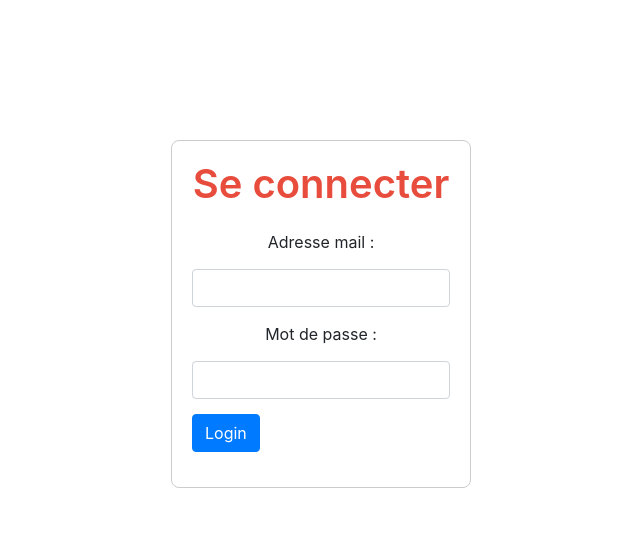
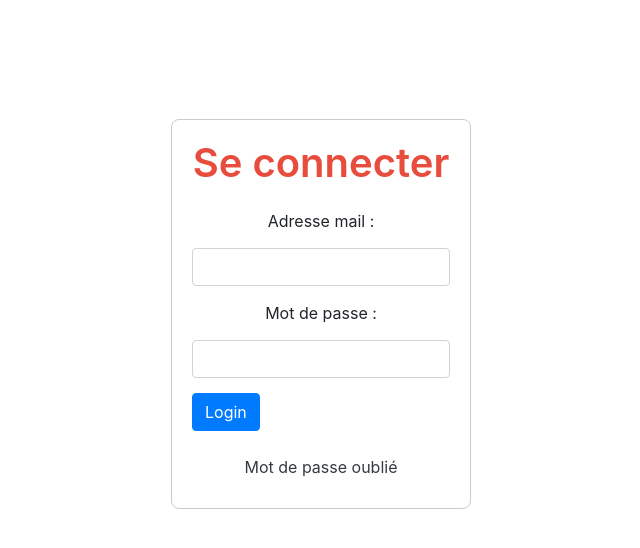
Before and after one commit to ThibaultLombart/pokeunotor, a Flask app: page /login in a window 1280 px wide. Shown: the part 126-674 px from the top of the page, without its empty margins (319-959 px from the left). Run offline with Flask 3, Linux system fonts and the light colour scheme; some libraries are stand-ins or nearby versions.

Commit message:
Mot de passe oublié

```diff
--- a/templates/login.html
+++ b/templates/login.html
@@ -62,6 +62,7 @@
             {{ form.password(class="form-control") }}
             {{ form.submit(class="btn btn-primary") }}
         </form>
+         <a class="nav-link btn text-dark" href="{{ url_for('register') }}">Mot de passe oublié</a>
 
 </div>
 
```
